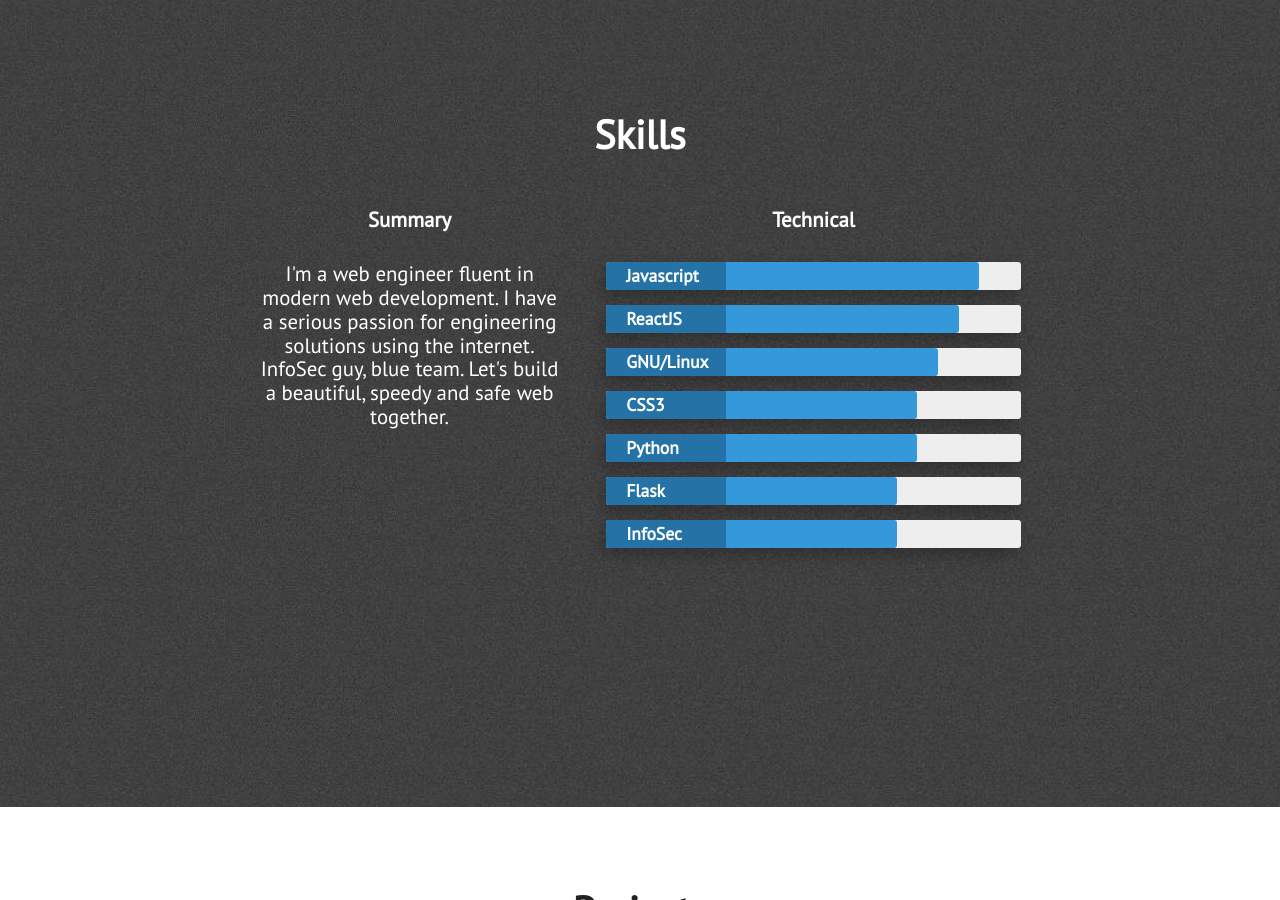
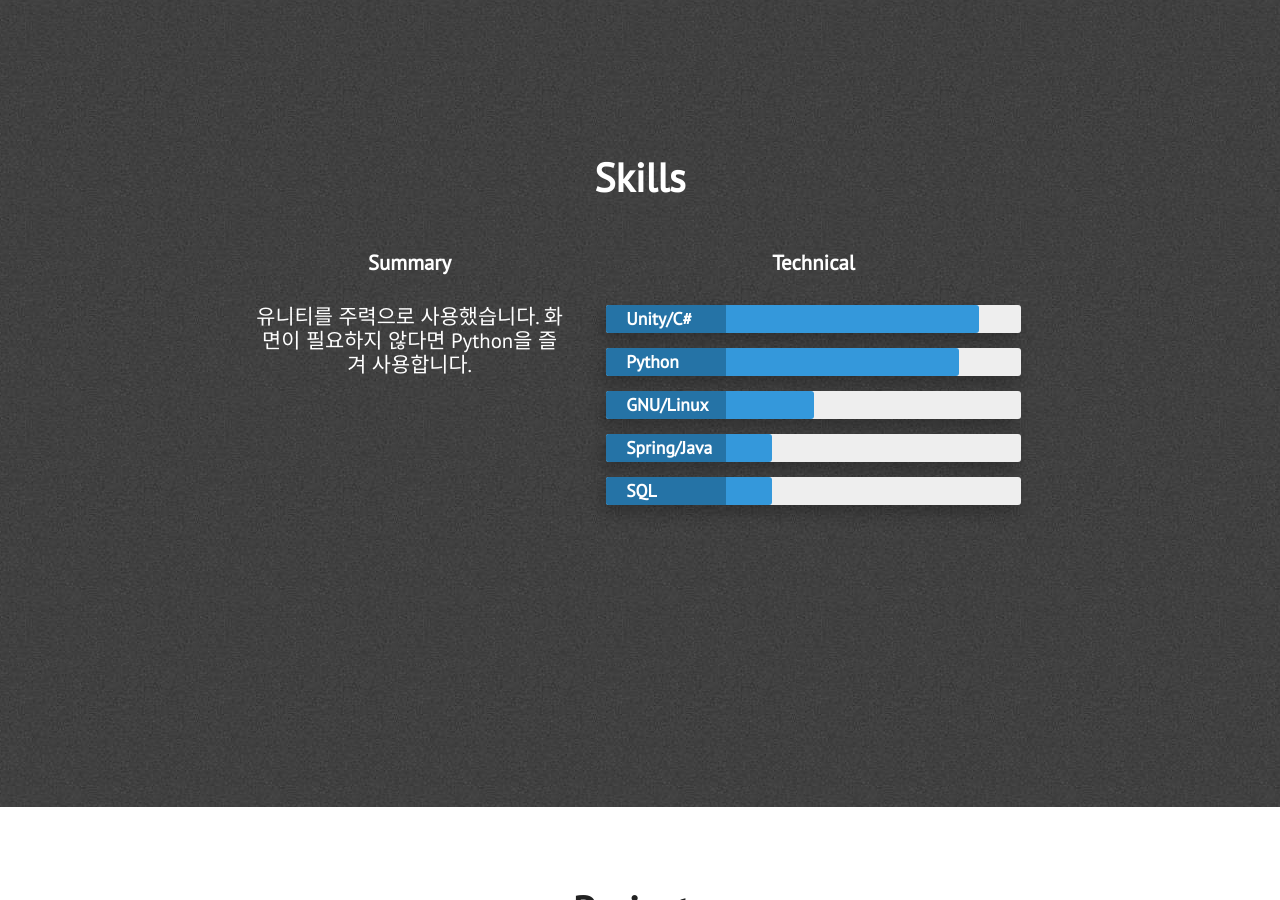
Before and after one commit to JoKangHyeon/JoKangHyeon.github.io, a Jekyll site: the page built from index.html, in a window 1280 px wide and 900 px high, scrolled down 2093 px. Built offline with Jekyll 4.4.1, drawn with Linux system fonts in a browser that asks for light colours; nearby versions of some CDN libraries.

Commit message:
Update skills.html

```diff
--- a/_includes/skills.html
+++ b/_includes/skills.html
@@ -8,46 +8,35 @@
                 <div class="what-i-do">
                     <h3 class="center-align skills-subsection">Summary</h3>
                     <p class="paragraph-text center-align">
-                        I'm a web engineer fluent in modern web development. I have a serious passion for engineering solutions using the internet. InfoSec guy, blue team. Let's build a beautiful, speedy and safe web together.
+                        유니티를 주력으로 사용했습니다. 화면이 필요하지 않다면 Python을 즐겨 사용합니다.
                     </p>
                 </div>
                 <div class="technical-skills">
                     <h3 class="center-align skills-subsection">Technical</h3>
                     <div class="progress-bars">
                         <div class="skillbar clearfix " data-percent="90%">
-                            <div class="skillbar-title" style="background: #2980b9;"><span>Javascript</span></div>
+                            <div class="skillbar-title" style="background: #2980b9;"><span>Unity/C#</span></div>
                             <div class="skillbar-bar" style="background: #3498db;"></div>
                         </div> <!-- End Skill Bar -->
 
                         <div class="skillbar clearfix " data-percent="85%">
-                            <div class="skillbar-title" style="background: #2980b9;"><span>ReactJS</span></div>
+                            <div class="skillbar-title" style="background: #2980b9;"><span>Python</span></div>
                             <div class="skillbar-bar" style="background: #3498db;"></div>
                         </div> <!-- End Skill Bar -->
 
-                        <div class="skillbar clearfix " data-percent="80%">
+                        <div class="skillbar clearfix " data-percent="50%">
                             <div class="skillbar-title" style="background: #2980b9;"><span>GNU/Linux</span></div>
                             <div class="skillbar-bar" style="background: #3498db"></div>
                         </div> <!-- End Skill Bar -->
 
-
-                        <div class="skillbar clearfix " data-percent="75%">
-                            <div class="skillbar-title" style="background: #2980b9;"><span>CSS3</span></div>
+                        <div class="skillbar clearfix " data-percent="40%">
+                            <div class="skillbar-title" style="background: #2980b9;"><span>Spring/Java</span></div>
                             <div class="skillbar-bar" style="background: #3498db;"></div>
                         </div> <!-- End Skill Bar -->
 
-                        <div class="skillbar clearfix " data-percent="75%">
-                            <div class="skillbar-title" style="background: #2980b9;"><span>Python</span></div>
+                        <div class="skillbar clearfix " data-percent="40%">
+                            <div class="skillbar-title" style="background: #2980b9;"><span>SQL</span></div>
                             <div class="skillbar-bar" style="background: #3498db;"></div>
-                        </div> <!-- End Skill Bar -->
-
-                        <div class="skillbar clearfix " data-percent="70%">
-                            <div class="skillbar-title" style="background: #2980b9"><span>Flask</span></div>
-                            <div class="skillbar-bar" style="background: #3498db;"></div>
-                        </div> <!-- End Skill Bar -->
-
-                        <div class="skillbar clearfix " data-percent="70%">
-                            <div class="skillbar-title" style="background: #2980b9"><span>InfoSec</span></div>
-                            <div class="skillbar-bar" style="background: #3498db"></div>
                         </div> <!-- End Skill Bar -->
                     </div>
                 </div>
```
